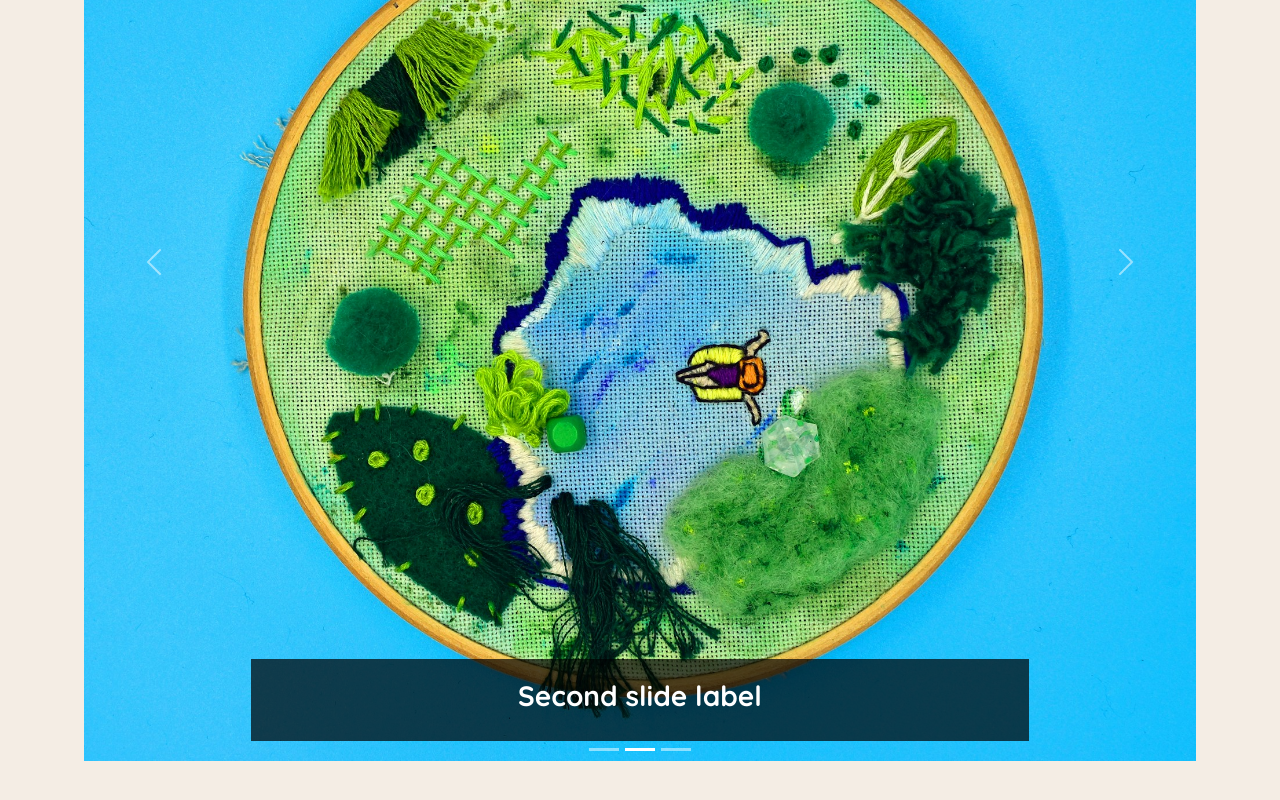
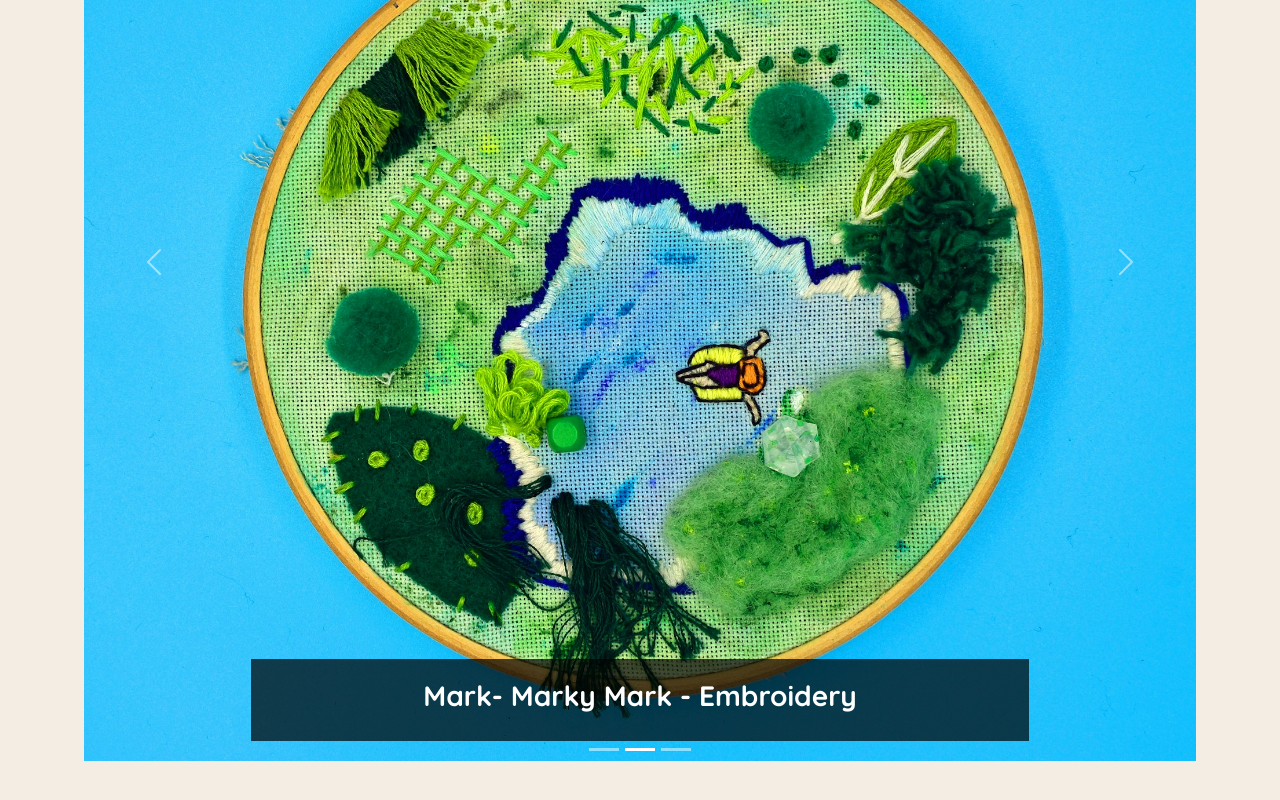
Before and after one commit to EvitaKnits/stitch-space, a React (Vite) app: page / in a window 1280 px wide. Shown: the part 868-1668 px from the top of the page. Built offline with nearby package versions, Linux system fonts and the light colour scheme.

Commit message:
Create Piece component and basic Feed page

```diff
--- a/eslint.config.js
+++ b/eslint.config.js
@@ -28,6 +28,7 @@ export default [
       ...react.configs.recommended.rules,
       ...react.configs['jsx-runtime'].rules,
       ...reactHooks.configs.recommended.rules,
+      'react/prop-types': 'off',
       'react/jsx-no-target-blank': 'off',
       'react-refresh/only-export-components': [
         'warn',
--- a/package.json
+++ b/package.json
@@ -21,6 +21,7 @@
     "axios": "^1.7.7",
     "bootstrap": "^5.3.3",
     "express": "^4.18.2",
+    "masonic": "^4.0.1",
     "path": "^0.12.7",
     "react": "^18.3.1",
     "react-bootstrap": "^2.10.4",
--- a/src/components/FeaturedArtists/FeaturedArtists.jsx
+++ b/src/components/FeaturedArtists/FeaturedArtists.jsx
@@ -1,7 +1,17 @@
 import { useState } from 'react';
-import Carousel from 'react-bootstrap/Carousel';
-import ExampleCarouselImage from '../ExampleCarouselImage/ExampleCarouselImage';
+import { Carousel, CarouselItem } from 'react-bootstrap';
 import styles from "./FeaturedArtists.module.css";
+import Piece, { PieceCarouselItem } from '../Piece/Piece';
+
+const featuredPieces = [];
+
+// Development-only Code Start
+
+featuredPieces.push(new Piece({ id: 1, userName: "Jeff", title: "Has all the money" }))
+featuredPieces.push(new Piece({ id: 2, userName: "Mark", title: "Marky Mark" }))
+featuredPieces.push(new Piece({ id: 3, userName: "Tim", title: "Tam" }))
+
+// Development-only Code End
 
 const FeaturedArtists = () => {
     const [index, setIndex] = useState(0);
@@ -12,24 +22,11 @@ const FeaturedArtists = () => {
 
     return (
         <Carousel className={styles.Carousel} activeIndex={index} onSelect={handleSelect}>
-            <Carousel.Item>
-                <ExampleCarouselImage text="First slide" />
-                <Carousel.Caption className={styles.CarouselCaption}>
-                    <h3>James Robinson - Trees in Autumn - Embroidery</h3>
-                </Carousel.Caption>
-            </Carousel.Item>
-            <Carousel.Item>
-                <ExampleCarouselImage text="Second slide" />
-                <Carousel.Caption className={styles.CarouselCaption}>
-                    <h3>Second slide label</h3>
-                </Carousel.Caption>
-            </Carousel.Item>
-            <Carousel.Item>
-                <ExampleCarouselImage text="Third slide" />
-                <Carousel.Caption className={styles.CarouselCaption}>
-                    <h3>Third slide label</h3>
-                </Carousel.Caption>
-            </Carousel.Item>
+            {featuredPieces.map((value) => (
+                <CarouselItem key={value.id}>
+                    <PieceCarouselItem {...value} />
+                </CarouselItem>
+            ))}
         </Carousel>
     );
 };
--- a/src/components/FeaturedArtists/FeaturedArtists.module.css
+++ b/src/components/FeaturedArtists/FeaturedArtists.module.css
@@ -2,8 +2,3 @@
     padding: 1em;
     margin: 1em;
 }
-
-.CarouselCaption {
-    background-color: rgba(0, 0, 0, 0.7);
-    color: white;
-}
--- /dev/null
+++ b/src/components/Piece/Piece.jsx
@@ -0,0 +1,46 @@
+import { Fragment } from 'react';
+import { Badge, Card, Carousel } from 'react-bootstrap';
+import Image from 'react-bootstrap/Image';
+import styles from "./Piece.module.css";
+
+export const PieceCard = ({ id, title, imageUrl, userName, artType, caption }) => {
+    return (
+        <Card>
+            <a href={`/pieces/${id}`}>
+                <Card.Img variant="top" src={imageUrl} title={caption} /></a >
+            <Card.Body>
+                <Card.Title style={{ overflow: 'hidden', display: '-webkit-box', WebkitBoxOrient: 'vertical', WebkitLineClamp: 3 }}>{title}</Card.Title>
+                <Card.Text>{userName}</Card.Text>
+                <Badge bg="secondary">{artType}</Badge>
+            </Card.Body>
+        </Card >
+
+    );
+};
+
+export const PieceCarouselItem = ({ id, title, imageUrl, userName, artType, caption }) => {
+    return (
+        <Fragment>
+            <a href={`/pieces/${id}`}>
+                <Image src={imageUrl} fluid text={caption} />
+            </a>
+            <Carousel.Caption className={styles.CarouselCaption}>
+                <h3>{userName}- {title} - {artType}</h3>
+            </Carousel.Caption>
+        </Fragment>
+    );
+};
+
+PieceCarouselItem.displayName = 'PieceCarouselItem';
+
+export default class Piece {
+    constructor({ id = 0, title = "Example Title that is roughly 75 characters long or there abouts. Maybe ish", imageUrl = "./src/assets/examplecarouselimage.jpg", userId = 0, userName = "Example User", artType = "Embroidery" }) {
+        this.id = id;
+        this.title = title;
+        this.imageUrl = imageUrl;
+        this.userId = userId;
+        this.userName = userName;
+        this.artType = artType;
+        this.caption = `"${title}" by ${userName} (${artType})`
+    }
+}
--- /dev/null
+++ b/src/components/Piece/Piece.module.css
@@ -0,0 +1,4 @@
+.CarouselCaption {
+    background-color: rgba(0, 0, 0, 0.7);
+    color: white;
+}
--- a/src/pages/Feed/Feed.jsx
+++ b/src/pages/Feed/Feed.jsx
@@ -1,5 +1,35 @@
+import { Masonry } from "masonic";
+import Piece, { PieceCard } from "../../components/Piece/Piece";
+
+const pieces = [];
+
+// Testing Code for Development
+const testImageUrls = [
+    'https://gratisography.com/wp-content/uploads/2024/03/gratisography-funflower-800x525.jpg',
+    './src/assets/examplecarouselimage.jpg',
+    'https://th.bing.com/th/id/OIG2.9O4YqGf98tiYzjKDvg7L',
+    'https://helpx.adobe.com/content/dam/help/en/photoshop/using/convert-color-image-black-white/jcr_content/main-pars/before_and_after/image-before/Landscape-Color.jpg'
+]
+
+
+for (let i = 0; i < 200; i++) {
+    const randomIndex = Math.floor(Math.random() * testImageUrls.length)
+    const randomUrl = testImageUrls[randomIndex]
+    pieces.push(new Piece({ imageUrl: randomUrl }))
+}
+
+// Testing code END
+
 const Feed = () => {
-    return <div>Feed</div>;
+    return (
+        <div className="p-3">
+            <Masonry items={pieces} render={MasonryTile} columnGutter={5} className="p-5" />
+        </div>
+    )
 };
 
+const MasonryTile = ({ data }) => (
+    <PieceCard {...data} />
+);
+
 export default Feed;
```
Also changed, not shown: 1 other file (tests, documents, lock files or other folders).
